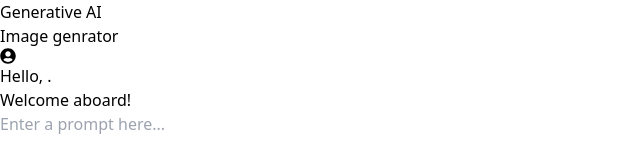
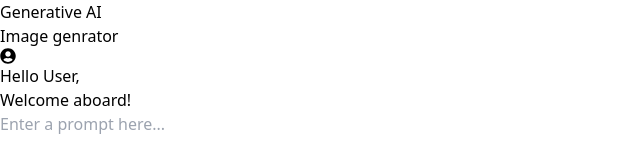
Before and after one commit to Vijayendar17/Hackothan, a React (Vite) app in the folder Frontend/: page / in a window 1280 px wide. Shown: the top 160 px of the page, without its empty margins (0-640 px from the left). Built offline with nearby package versions, Linux system fonts and the light colour scheme; no server answers; sample sign-in values are in the browser's storage.

Commit message:
Homepage.jsx

```diff
--- a/Frontend/src/components/Homepage.jsx
+++ b/Frontend/src/components/Homepage.jsx
@@ -36,9 +36,7 @@ function Homepage() {
           <div className="my-12 text-[52px] text-white font-semibold p-5">
           <p>
             <span className="bg-gradient-to-r from-[#368ddd] to-[#ff5546] bg-clip-text text-transparent bg-[length:200%_200%] animate-gradientMove">
-              Hello, <span className='uppercase'>{user.name === "Vijay" ? ` ${user.name} sir` : user.name}
-
-              </span>.
+              Hello User,
             </span>
           </p>
             <p className="text-slate-400 text-[47px] capitalize">
```
